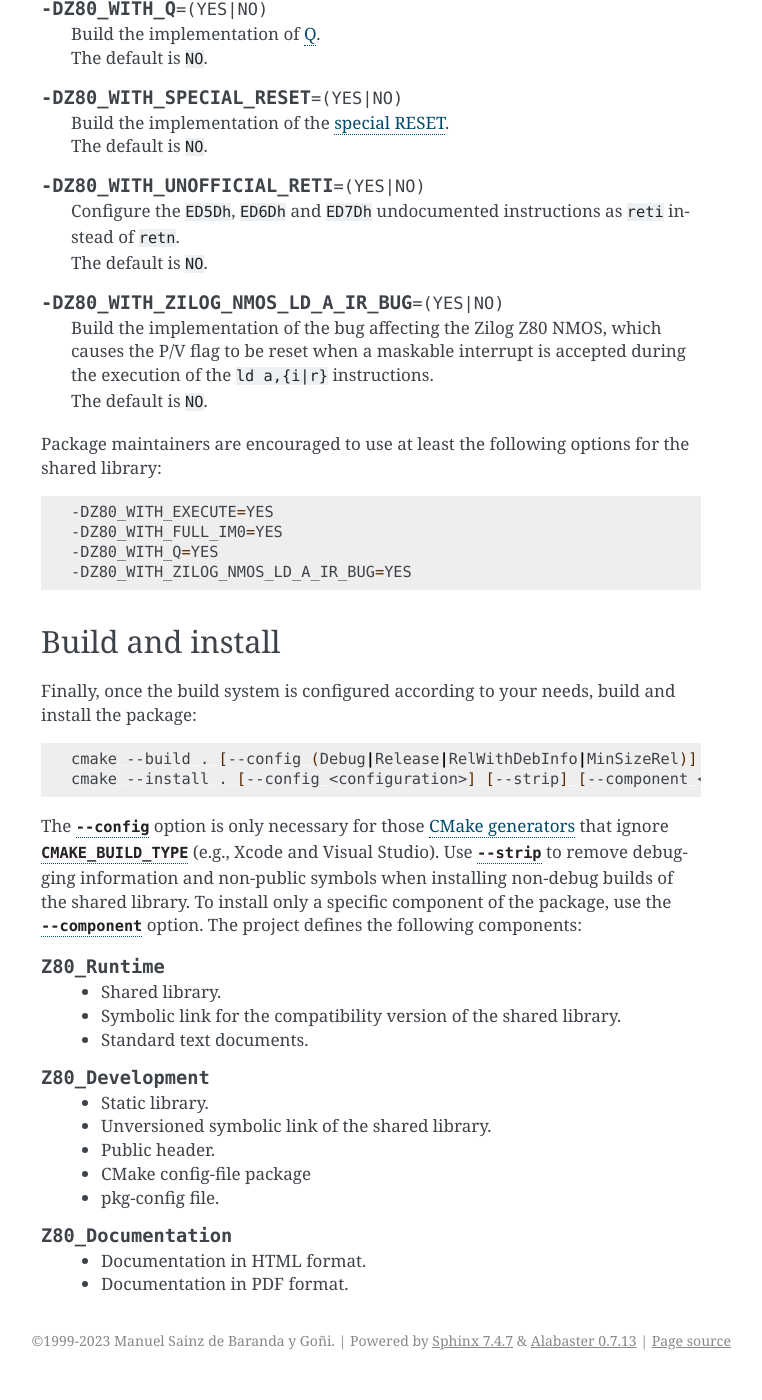
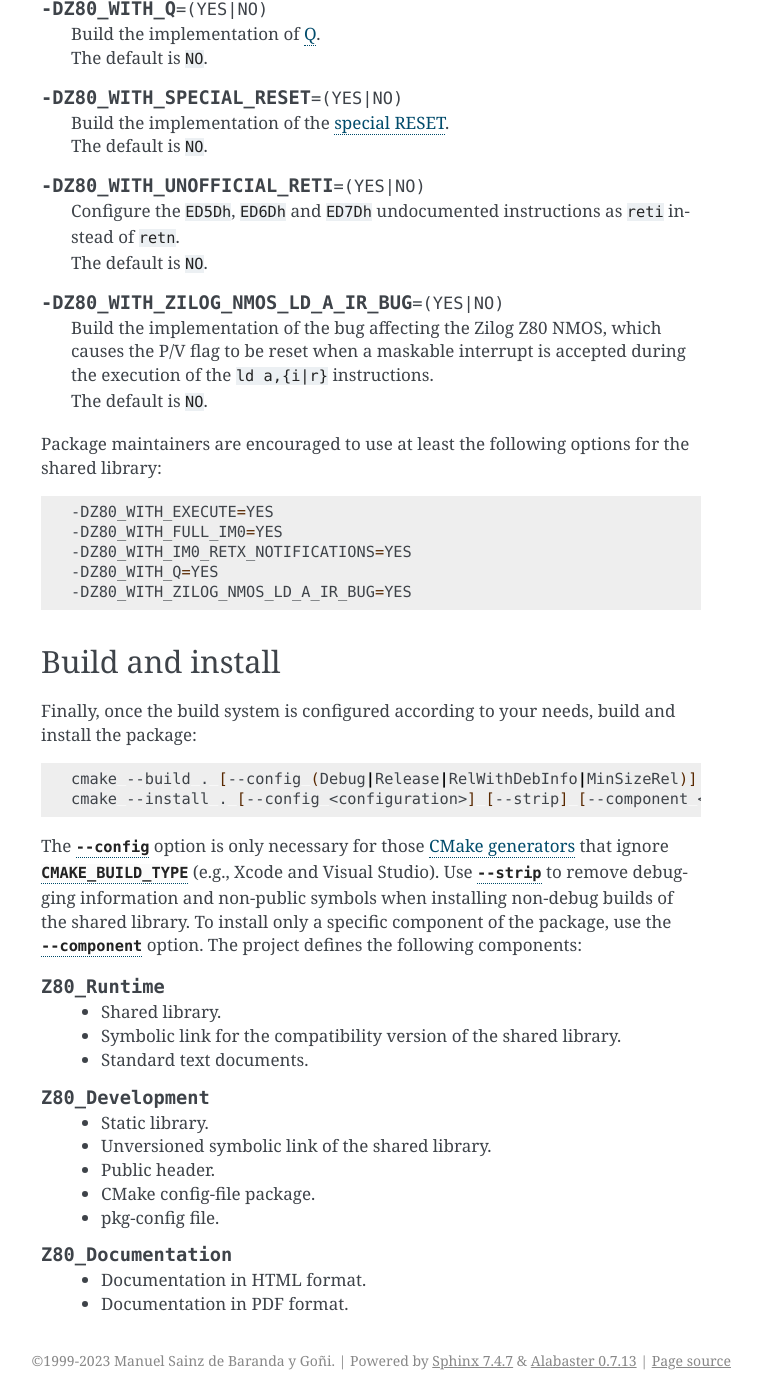
Before and after one commit to redcode/Z80, a Sphinx documentation site: the page built from documentation/Installation.rst, in a window 1280 px wide and 1400 px high, scrolled down 3069 px. Shown: the whole window, without its empty margins (379-1141 px from the left). Built offline with Sphinx 7.4.7, drawn with Linux system fonts in a browser that asks for light colours; some of the changed text lies outside the part shown.

Commit message:
Documentation WIP.

```diff
--- a/documentation/Installation.rst
+++ b/documentation/Installation.rst
@@ -187,6 +187,7 @@ Package maintainers are encouraged to use at least the following options for the
 
    -DZ80_WITH_EXECUTE=YES
    -DZ80_WITH_FULL_IM0=YES
+   -DZ80_WITH_IM0_RETX_NOTIFICATIONS=YES
    -DZ80_WITH_Q=YES
    -DZ80_WITH_ZILOG_NMOS_LD_A_IR_BUG=YES
 
@@ -213,7 +214,7 @@ The |cmake_option_build_config|_ option is only necessary for those `CMake gener
    * Static library.
    * Unversioned symbolic link of the shared library.
    * Public header.
-   * CMake config-file package
+   * CMake config-file package.
    * pkg-config file.
 
 .. option:: Z80_Documentation
```
Also changed, not shown: other parts of documentation/Installation.rst (+1 -1 lines).
